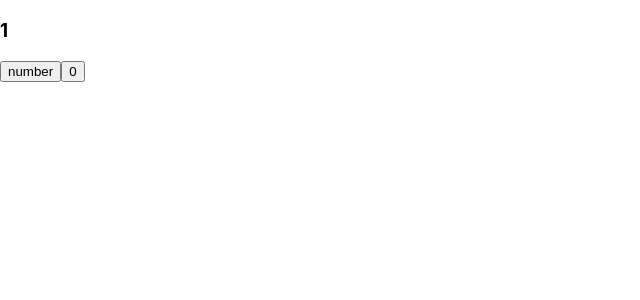
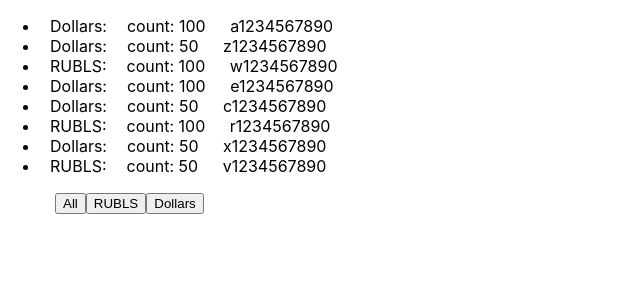
Before and after one commit to wewealka/for_Tasks, a React (Create React App) app: page / in a window 1280 px wide. Shown: the top 300 px of the page, without its empty margins (0-640 px from the left). Built offline with nearby package versions, Linux system fonts and the light colour scheme.

Commit message:
work w useState | divided logic and data in special folders

```diff
--- a/src/App.tsx
+++ b/src/App.tsx
@@ -5,8 +5,9 @@
 // import { dataButtonfoo1, dataButtonfoo2, dataButtonfoo3 } from './data/dataButton';
 // import { Rating } from './components/Raiting';
 // import { Task1, topCars } from './Task1';
+// import { TaskForTrainingUseState } from "./TaskForUseState/TaskUSeState";
+import { FilterMethod } from "./components/TaskforFilter";
 
-import { TaskForTrainingUseState } from "./TaskForUseState/TaskUSeState";
 
 
 
@@ -21,11 +22,12 @@ import { TaskForTrainingUseState } from "./TaskForUseState/TaskUSeState";
 function App() {
   return (
     <div >
-      <TaskForTrainingUseState/>
-      {/* <Task2Button name={"MyYouTubeChanel-1"} callBack={()=>dataButtonfoo1('viva', 21, 'Minsk')}/>
+      <FilterMethod/>
+      {/* <TaskForTrainingUseState/> */
+      /* <Task2Button name={"MyYouTubeChanel-1"} callBack={()=>dataButtonfoo1('viva', 21, 'Minsk')}/>
       <Task2Button name={"MyYouTubeChanel-2"} callBack={()=>dataButtonfoo2('vova')}/>
-      <Task2Button name= {"3foo"} callBack={dataButtonfoo3}/> */}
-      {/* <AppTitle titles={dataAppTitle}/>
+      <Task2Button name= {"3foo"} callBack={dataButtonfoo3}/> */
+      /* <AppTitle titles={dataAppTitle}/>
       <Accordion {...dataAccordion}/>
       <Rating/>
       <Task1 cars={topCars}/> */}
--- /dev/null
+++ b/src/components/TaskforFilter.tsx
@@ -0,0 +1,35 @@
+import { dataButtonForUseState } from "../data/dataButton";
+import { dataMoney } from "../data/dataFilterMethod";
+import { useState } from "react";
+
+export type FiltersValuesType = "All" | "RUBLS" | "Dollars";
+
+export function FilterMethod() {
+    const [money] = useState(dataMoney);
+    const [currentMoney, setCurrentMoney] = useState(money);
+
+    const ButtonForUseState = (filter: FiltersValuesType) => {
+        setCurrentMoney(dataButtonForUseState(money, filter));
+    };
+
+    return (
+        <>
+            <ul>
+                {currentMoney.map((objFromMoneyArr, index) => {
+                    return (
+                        <li key={index}>
+                            <span className="filtermethod">{objFromMoneyArr.banknots}:</span>
+                            <span className="filtermethod">count: {objFromMoneyArr.value}</span>
+                            <span className="filtermethod">{objFromMoneyArr.number}</span>
+                        </li>
+                    );
+                })}
+            </ul>
+            <div style={{ marginLeft: '55px' }}>
+                <button onClick={() => ButtonForUseState("All") }>All</button>
+                <button onClick={() => ButtonForUseState("RUBLS")}>RUBLS</button>
+                <button onClick={() => ButtonForUseState("Dollars")}>Dollars</button>
+            </div>
+        </>
+    );
+}
--- a/src/data/dataButton.tsx
+++ b/src/data/dataButton.tsx
@@ -1,4 +1,6 @@
+import { FiltersValuesType } from "../components/TaskforFilter"
 
+//for useState
 export const dataButtonfoo1 = (subscriber:string, age:number, adress:string)=> {
     console.log(subscriber,age,adress)
 }
@@ -10,3 +12,15 @@ export const dataButtonfoo2 = (subscriber:string)=> {
 export const dataButtonfoo3 = ()=> {
     console.log('i am stupid button')
 }
+//for useState
+//****************************************************************************************
+
+export const dataButtonForUseState = (money: any[], filter: FiltersValuesType) => {
+    if (filter === "Dollars") {
+        return money.filter((filteredMoney) => filteredMoney.banknots === "Dollars");
+    } else if (filter === "RUBLS") {
+        return money.filter((filteredMoney) => filteredMoney.banknots === "RUBLS");
+    } else {
+        return money;
+    }
+};
--- /dev/null
+++ b/src/data/dataFilterMethod.tsx
@@ -0,0 +1,10 @@
+export let  dataMoney = [
+    { banknots: 'Dollars', value: 100, number: ' a1234567890' },
+    { banknots: 'Dollars', value: 50, number: ' z1234567890' },
+    { banknots: 'RUBLS', value: 100, number: ' w1234567890' },
+    { banknots: 'Dollars', value: 100, number: ' e1234567890' },
+    { banknots: 'Dollars', value: 50, number: ' c1234567890' },
+    { banknots: 'RUBLS', value: 100, number: ' r1234567890' },
+    { banknots: 'Dollars', value: 50, number: ' x1234567890' },
+    { banknots: 'RUBLS', value: 50, number: ' v1234567890' },
+]
--- a/src/index.css
+++ b/src/index.css
@@ -11,3 +11,7 @@ code {
   font-family: source-code-pro, Menlo, Monaco, Consolas, 'Courier New',
     monospace;
 }
+
+.filtermethod {
+  padding: 10px;
+}
```
